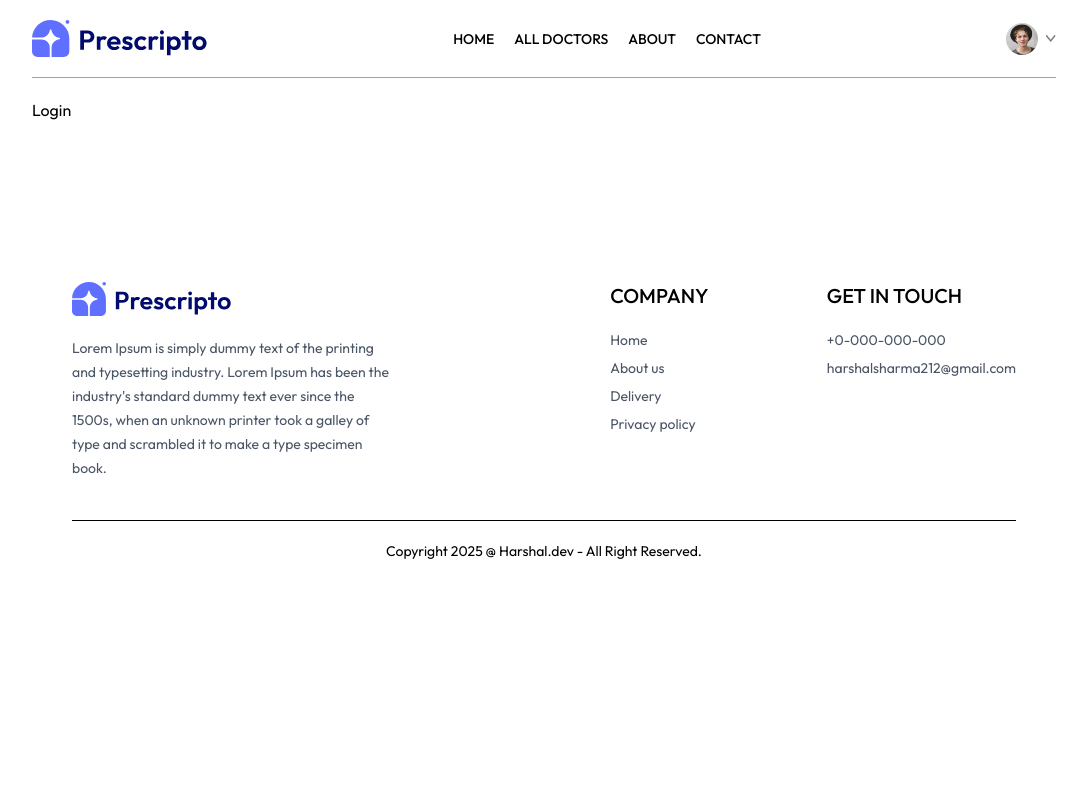
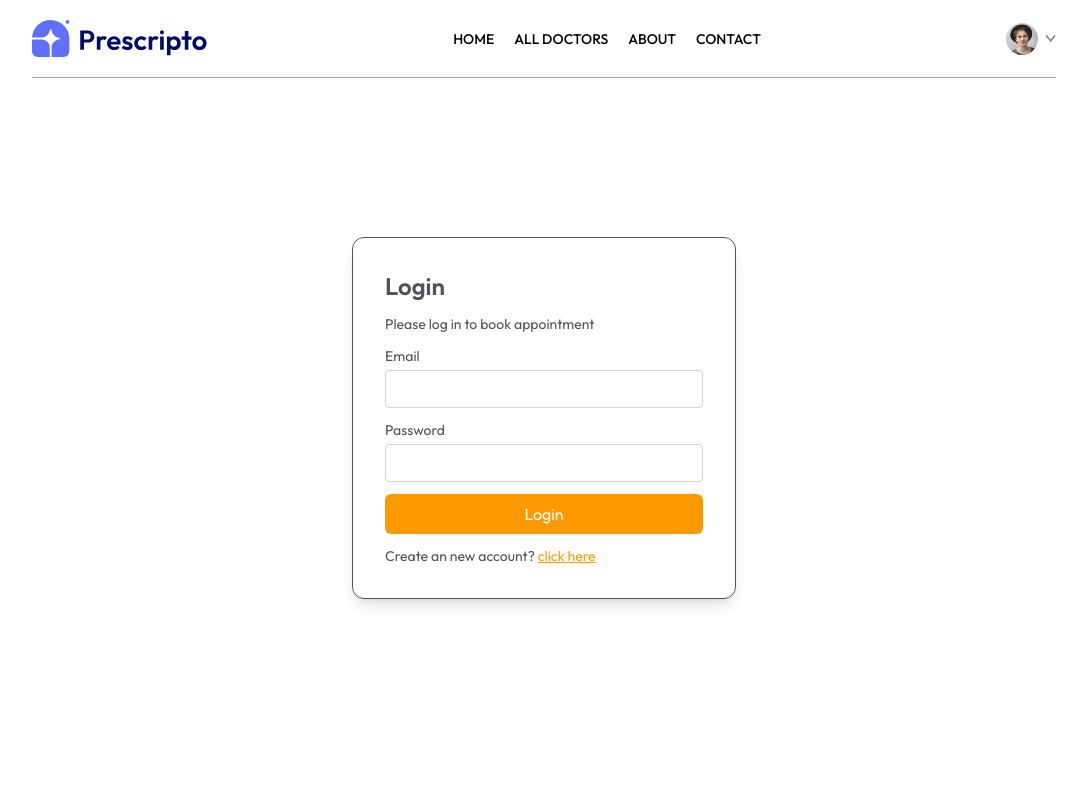
Before and after one commit to Harshal0Sharma/HealthBook, a React app in the folder frontend/: page /login in a window 1280 px wide. Shown: the top 800 px of the page, without its empty margins (96-1183 px from the left). Built offline with nearby package versions, Linux system fonts and the light colour scheme; the HTML template or start-up script is replaced by a standard one.

Commit message:
login page

```diff
--- a/frontend/src/pages/Login.jsx
+++ b/frontend/src/pages/Login.jsx
@@ -1,7 +1,86 @@
-import React from "react";
+import React, { useState } from "react";
 
 const Login = () => {
-  return <div>Login</div>;
+  const [state, setState] = useState("login");
+
+  const [email, SetEmail] = useState("");
+  const [password, SetPassword] = useState("");
+  const [name, SetName] = useState("");
+
+  const onSubmitHandler = async (event) => {
+    event.preventDefault();
+  };
+
+  return (
+    <form className="min-h-[80vh] flex items-center">
+      <div className="flex flex-col gap-3 m-auto items-start p-8 min-w-[340px] sm:min-w-96 border rounded-xl text-zinc-600 text-sm shadow-lg">
+        <p className="text-2xl font-semibold">
+          {state === "Sign Up" ? "Create Account" : "Login"}
+        </p>
+        <p>
+          Please {state === "Sign Up" ? "sign up" : "log in"} to book
+          appointment
+        </p>
+        {state === "Sign Up" && (
+          <div className="w-full">
+            <p>Full Name</p>
+            <input
+              className="border border-zinc-300 rounded w-full p-2 mt-1"
+              type="text"
+              onChange={(e) => SetName(e.target.name)}
+              value={name}
+              required
+            />
+          </div>
+        )}
+        <div className="w-full">
+          <p>Email</p>
+          <input
+            className="border border-zinc-300 rounded w-full p-2 mt-1"
+            type="email"
+            onChange={(e) => SetEmail(e.target.name)}
+            value={email}
+            required
+          />
+        </div>
+        <div className="w-full">
+          <p>Password</p>
+          <input
+            className="border border-zinc-300 rounded w-full p-2 mt-1"
+            type="password"
+            onChange={(e) => SetPassword(e.target.name)}
+            value={password}
+            required
+          />
+        </div>
+        <button className="bg-amber-500 text-white w-full py-2 rounded-md text-base">
+          {state === "Sign Up" ? "Create Account" : "Login"}
+        </button>
+
+        {state === "Sign Up" ? (
+          <p>
+            Already have an account?{" "}
+            <span
+              onClick={() => setState("login")}
+              className="text-amber-500 underline cursor-pointer"
+            >
+              Login here
+            </span>
+          </p>
+        ) : (
+          <p>
+            Create an new account?{" "}
+            <span
+              onClick={() => setState("Sign Up")}
+              className="text-amber-500 underline cursor-pointer"
+            >
+              click here
+            </span>
+          </p>
+        )}
+      </div>
+    </form>
+  );
 };
 
 export default Login;
```
